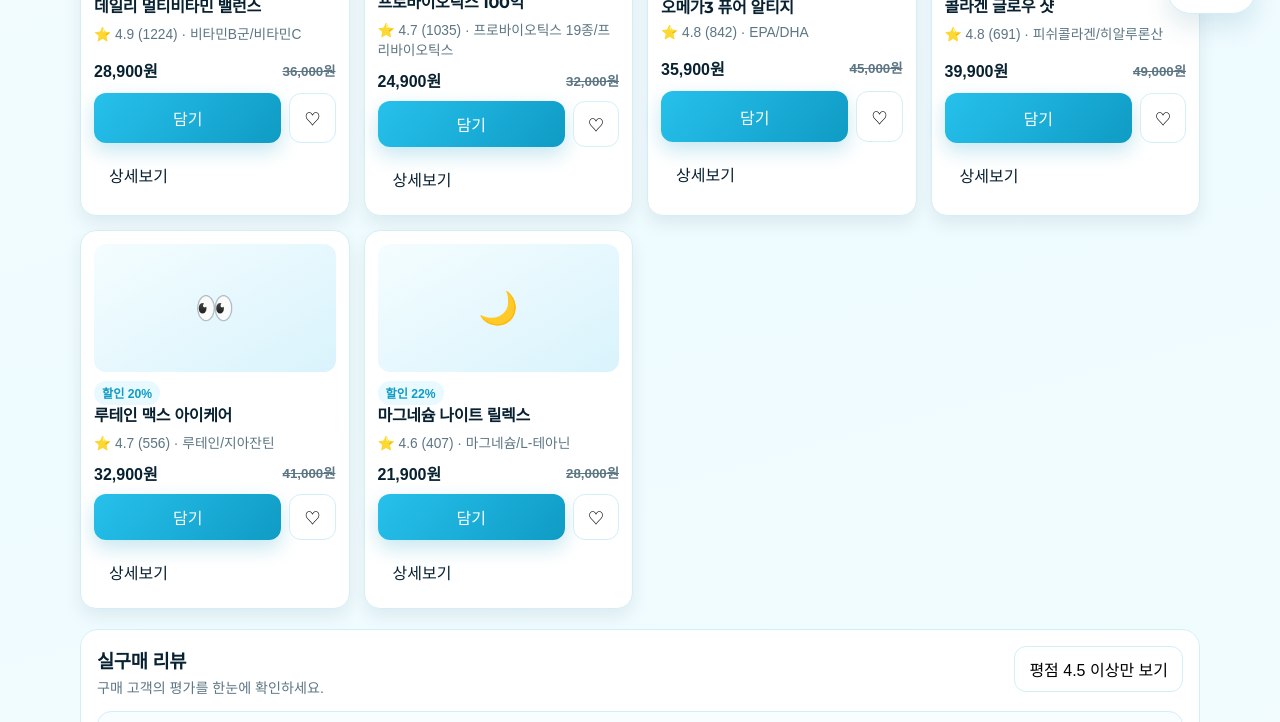
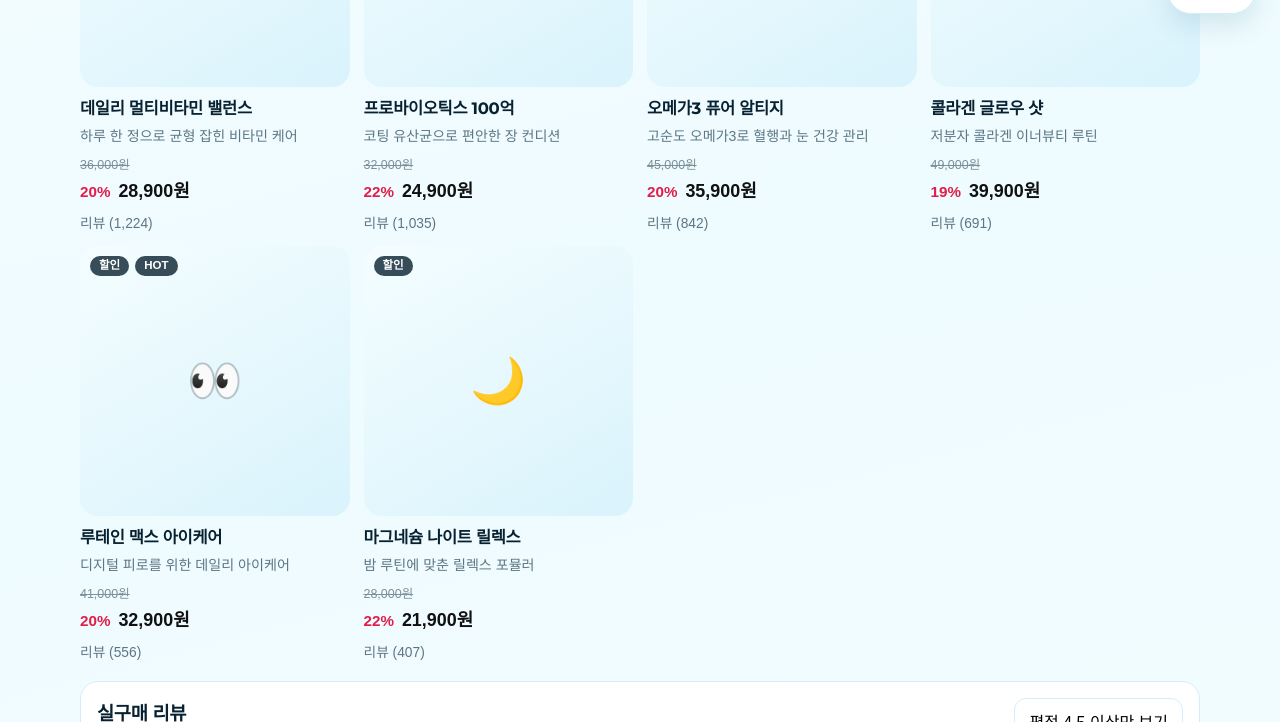
Before and after one commit to NERO-SERVICE/Sausalito_FE, a website built with Vite: page index.html in a window 1280 px wide. Shown: the part 762-1484 px from the top of the page. Built offline with nearby package versions, Linux system fonts and the light colour scheme; a web font is replaced by a local one.

Commit message:
Feat: 판매제품 이미지 및 정보 UI 수정

```diff
--- a/scripts/index.js
+++ b/scripts/index.js
@@ -124,31 +124,34 @@ function renderProducts() {
     return;
   }
 
-  el.productGrid.innerHTML = list
-    .map((p) => {
-      const liked = state.wishlist.includes(p.id);
-      const discountRate = Math.round((1 - p.price / p.originalPrice) * 100);
-      const lowStock = p.stock <= 30;
-      return `
-      <article class="product-card">
-        <div class="product-thumb">${p.emoji}</div>
-        <div class="product-meta">
-          <span class="badge ${lowStock ? "low-stock" : ""}">${lowStock ? `재고 ${p.stock}개` : `할인 ${discountRate}%`}</span>
-          <h4>${p.name}</h4>
-          <p>⭐ ${p.rating} (${p.reviews}) · ${p.ingredients.slice(0, 2).join("/")}</p>
+  el.productGrid.innerHTML = list.map((p) => renderProductCardForList(p, `pages/detail.html?id=${p.id}`)).join("");
+}
+
+function renderProductCardForList(p, href) {
+  const discountRate = Math.round((1 - p.price / p.originalPrice) * 100);
+  const reviewCount = p.reviews.toLocaleString("ko-KR");
+  return `
+    <a class="product-card product-card-link" href="${href}" aria-label="${p.name} 상세페이지로 이동">
+      <div class="product-thumb">
+        <div class="product-badges">
+          ${(p.badges || []).slice(0, 2).map((badge) => `<span class="product-badge">${badge}</span>`).join("")}
         </div>
-        <div class="price-row">
-          <span>${formatCurrency(p.price)}</span>
-          <small style="color:#5d7683;text-decoration:line-through">${formatCurrency(p.originalPrice)}</small>
+        ${p.emoji}
+      </div>
+      <div class="product-meta">
+        <h4>${p.name}</h4>
+        <p>${p.oneLine || p.description}</p>
+      </div>
+      <div class="price-stack">
+        <small class="old-price">${formatCurrency(p.originalPrice)}</small>
+        <div class="new-price-row">
+          <span class="discount-rate">${discountRate}%</span>
+          <strong class="new-price">${formatCurrency(p.price)}</strong>
         </div>
-        <div class="card-actions">
-          <button class="primary" data-action="addToCart" data-id="${p.id}">담기</button>
-          <button class="ghost" data-action="toggleWish" data-id="${p.id}">${liked ? "♥" : "♡"}</button>
-        </div>
-        <a class="text-btn link-btn" href="pages/detail.html?id=${p.id}">상세보기</a>
-      </article>`;
-    })
-    .join("");
+      </div>
+      <div class="review-count">리뷰 (${reviewCount})</div>
+    </a>
+  `;
 }
 
 function getFilteredReviews() {
--- a/scripts/store-data.js
+++ b/scripts/store-data.js
@@ -2,6 +2,8 @@ export const products = [
   {
     id: 1,
     name: "데일리 멀티비타민 밸런스",
+    oneLine: "하루 한 정으로 균형 잡힌 비타민 케어",
+    badges: ["베스트셀러", "할인"],
     price: 28900,
     originalPrice: 36000,
     rating: 4.9,
@@ -23,6 +25,8 @@ export const products = [
   {
     id: 2,
     name: "오메가3 퓨어 알티지",
+    oneLine: "고순도 오메가3로 혈행과 눈 건강 관리",
+    badges: ["HOT", "할인"],
     price: 35900,
     originalPrice: 45000,
     rating: 4.8,
@@ -44,6 +48,8 @@ export const products = [
   {
     id: 3,
     name: "프로바이오틱스 100억",
+    oneLine: "코팅 유산균으로 편안한 장 컨디션",
+    badges: ["베스트셀러"],
     price: 24900,
     originalPrice: 32000,
     rating: 4.7,
@@ -65,6 +71,8 @@ export const products = [
   {
     id: 4,
     name: "콜라겐 글로우 샷",
+    oneLine: "저분자 콜라겐 이너뷰티 루틴",
+    badges: ["HOT"],
     price: 39900,
     originalPrice: 49000,
     rating: 4.8,
@@ -86,6 +94,8 @@ export const products = [
   {
     id: 5,
     name: "마그네슘 나이트 릴렉스",
+    oneLine: "밤 루틴에 맞춘 릴렉스 포뮬러",
+    badges: ["할인"],
     price: 21900,
     originalPrice: 28000,
     rating: 4.6,
@@ -107,6 +117,8 @@ export const products = [
   {
     id: 6,
     name: "루테인 맥스 아이케어",
+    oneLine: "디지털 피로를 위한 데일리 아이케어",
+    badges: ["할인", "HOT"],
     price: 32900,
     originalPrice: 41000,
     rating: 4.7,
--- a/styles.css
+++ b/styles.css
@@ -286,67 +286,113 @@ body.promo-hidden .promo-bar {
 }
 
 .product-card {
-  border: 1px solid var(--line);
-  border-radius: 16px;
-  background: #fff;
-  padding: 13px;
+  border: none;
+  border-radius: 0;
+  background: transparent;
+  padding: 0;
   display: grid;
-  gap: 9px;
-  box-shadow: 0 8px 18px rgba(8, 33, 48, 0.08);
-  transition: transform 0.2s ease;
+  gap: 10px;
+  box-shadow: none;
+  transition: transform 0.18s ease;
 }
 
 .product-card:hover {
-  transform: translateY(-4px);
+  transform: translateY(-3px);
+}
+
+.product-card-link {
+  text-decoration: none;
+  color: inherit;
 }
 
 .product-thumb {
-  height: 128px;
-  border-radius: 12px;
+  width: 100%;
+  aspect-ratio: 1 / 1;
+  border-radius: 18px;
   background: linear-gradient(150deg, #f4fdff 0%, #d9f3fc 100%);
   display: grid;
   place-items: center;
-  font-size: 2rem;
+  font-size: 2.8rem;
+  position: relative;
+  overflow: hidden;
 }
 
 .product-meta h4 {
   margin: 0;
-  font-size: 1rem;
+  font-size: 1.03rem;
   line-height: 1.35;
 }
 
 .product-meta p {
-  margin: 5px 0 0;
-  font-size: 0.86rem;
+  margin: 6px 0 0;
+  font-size: 0.88rem;
   color: var(--muted);
 }
 
 .badge {
-  display: inline-block;
+  display: inline-flex;
+  align-items: center;
   border-radius: 999px;
-  padding: 3px 8px;
+  padding: 4px 9px;
   background: var(--primary-soft);
   color: var(--primary-strong);
   font-size: 0.76rem;
   font-weight: 700;
 }
 
-.badge.low-stock {
-  background: #ffe8e8;
-  color: #a31212;
+.product-badges {
+  position: absolute;
+  left: 10px;
+  top: 10px;
+  display: flex;
+  flex-wrap: wrap;
+  gap: 6px;
 }
 
-.price-row {
-  display: flex;
-  justify-content: space-between;
+.product-badge {
+  display: inline-flex;
   align-items: center;
+  border-radius: 999px;
+  padding: 4px 9px;
+  background: rgba(8, 33, 48, 0.8);
+  color: #fff;
+  font-size: 0.72rem;
   font-weight: 700;
+  line-height: 1;
 }
 
-.card-actions {
+.price-stack {
   display: grid;
-  grid-template-columns: 1fr auto;
+  gap: 3px;
+}
+
+.old-price {
+  color: #7c9099;
+  font-size: 0.78rem;
+  text-decoration: line-through;
+}
+
+.new-price-row {
+  display: flex;
+  align-items: baseline;
   gap: 8px;
+}
+
+.discount-rate {
+  color: #e11d48;
+  font-size: 0.95rem;
+  font-weight: 800;
+}
+
+.new-price {
+  color: #111;
+  font-size: 1.12rem;
+  font-weight: 800;
+}
+
+.review-count {
+  font-size: 0.86rem;
+  color: var(--muted);
 }
 
 .section-head {
```
Also changed, not shown: scripts/detail.js (+28 -5 lines), dist/assets/detail-7cl-fUg9.js (added), dist/assets/detail-Ccz9xh19.js (deleted), dist/assets/main-CWXwJ-ip.js (added), dist/assets/main-mak0qtDU.js (deleted), dist/assets/store-data-BvDJUlK2.css (deleted), dist/assets/store-data-CNGmlLcJ.css (added), dist/assets/store-data-CwUmRqVU.js (deleted), dist/assets/store-data-v-oMD0dP.js (added), dist/index.html, dist/pages/detail.html.
